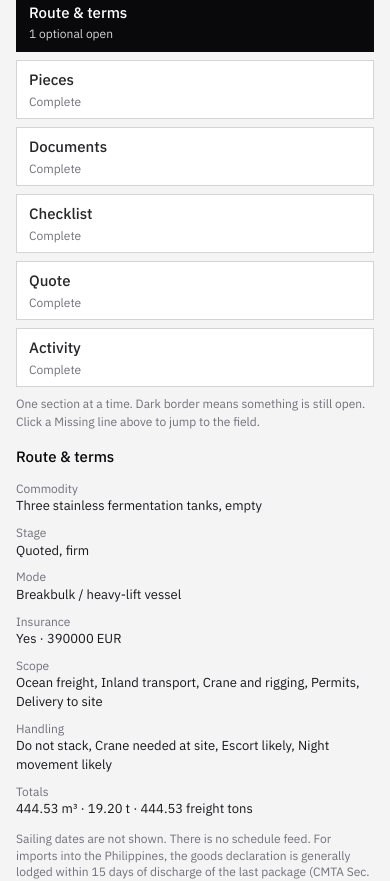
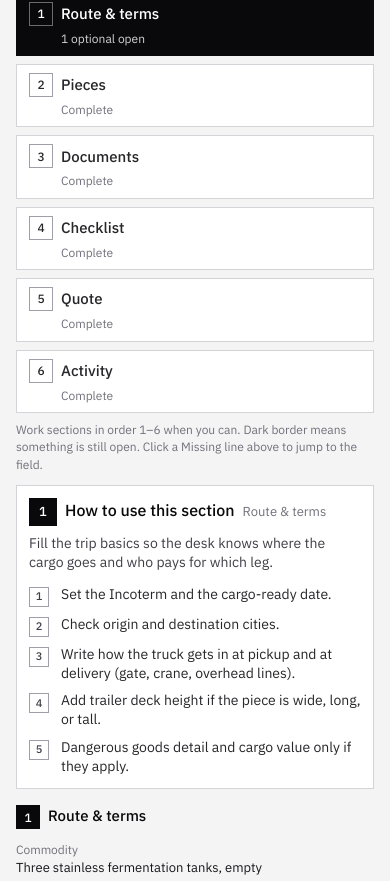
Before and after one commit to CasinWorks/CargoInquiries, a Next.js app: page /inquiries/inq-1784 in a window 390 px wide. Shown: the part 904-1785 px from the top of the page. Built offline with nearby package versions, Linux system fonts and the light colour scheme.

Commit message:
Add numbered how-to tutorials for each inquiry section.
Each section tile and heading shows 1–6, with short steps so the desk knows what to do in that part of the job.

Co-authored-by: Cursor <cursoragent@cursor.com>

```diff
--- a/components/handbook.tsx
+++ b/components/handbook.tsx
@@ -124,7 +124,7 @@ const SLIDES: { title: string; body: () => ReactNode }[] = [
             </tbody>
           </table>
         </div>
-        <p className="mt-4">Under the progress bar, “What is missing / Next step” lists every gap in plain words, and the one thing to do next. The inquiry is split into sections — route, pieces, documents, checklist, quote, activity. Sections with open items are marked. Click a missing line to open that section and highlight the field. Download quote PDF saves only the quotation as a PDF file.</p>
+        <p className="mt-4">Under the progress bar, “What is missing / Next step” lists every gap in plain words, and the one thing to do next. The inquiry is split into numbered sections 1–6 — route, pieces, documents, checklist, quote, activity. Each section has a short how-to with numbered steps. Sections with open items are marked. Click a missing line to open that section and highlight the field. Download quote PDF saves only the quotation as a PDF file.</p>
         <p className="mt-4">The permit list is a reminder. This demo does not file a permit.</p>
       </>
     ),
--- a/components/inquiry-detail.tsx
+++ b/components/inquiry-detail.tsx
@@ -16,6 +16,7 @@ import { QuoteBuilder } from "@/components/quote-builder";
 import { Tip } from "@/components/shell";
 import { FollowUpWho, LogUpdate, MoveStageDialog, SourceBadge, TimelineMark } from "@/components/order-updates";
 import { NextStepPanel } from "@/components/next-step";
+import { SectionTutorial } from "@/components/section-tutorial";
 import { StageProgress } from "@/components/stage-progress";
 import type { LogKind } from "@/lib/order";
 import { checkPiece } from "@/lib/calc";
@@ -202,8 +203,19 @@ export function InquiryDetail({ id }: { id: string }) {
                       : "min-h-14 border border-zinc-300 bg-white px-3 py-2 text-left text-zinc-800"
                 }
               >
-                <span className="block text-[15px] font-medium">{item.label}</span>
-                <span className={`mt-0.5 block text-[12px] ${active ? "text-zinc-300" : "text-zinc-500"}`}>
+                <span className="flex items-center gap-2">
+                  <span
+                    className={
+                      active
+                        ? "inline-flex size-6 items-center justify-center border border-white/40 text-[12px] font-medium"
+                        : "inline-flex size-6 items-center justify-center border border-zinc-400 text-[12px] font-medium"
+                    }
+                  >
+                    {item.number}
+                  </span>
+                  <span className="text-[15px] font-medium">{item.label}</span>
+                </span>
+                <span className={`mt-1 block pl-8 text-[12px] ${active ? "text-zinc-300" : "text-zinc-500"}`}>
                   {counts.needed > 0
                     ? `${counts.needed} required missing`
                     : counts.additional > 0
@@ -215,12 +227,18 @@ export function InquiryDetail({ id }: { id: string }) {
           })}
         </nav>
         <p className="no-print mt-2 text-[12px] text-zinc-500">
-          One section at a time. Dark border means something is still open. Click a Missing line above to jump to the field.
+          Work sections in order 1–6 when you can. Dark border means something is still open. Click a Missing line above to jump to the field.
         </p>
+        <div className="mt-3">
+          <SectionTutorial section={section} />
+        </div>
 
         {section === "summary" ? (
         <section className="mt-4 grid gap-3" id="summary">
-          <SectionTitle>Route & terms</SectionTitle>
+          <SectionTitle>
+            <SectionNumber n={1} />
+            Route & terms
+          </SectionTitle>
           <dl className="grid gap-x-6 gap-y-2 sm:grid-cols-2">
             <Fact label="Commodity" value={inquiry.commodity || "—"} />
             <Fact label="Stage" value={statusLabel(inquiry.status)} />
@@ -412,7 +430,10 @@ export function InquiryDetail({ id }: { id: string }) {
 
         {section === "pieces" ? (
         <section className="mt-4 grid gap-3" id="pieces" data-tour="pieces">
-          <SectionTitle>Piece list</SectionTitle>
+          <SectionTitle>
+            <SectionNumber n={2} />
+            Piece list
+          </SectionTitle>
           <p className="text-[12px] text-zinc-500">Packed dimensions as recorded. Weight is per piece. Line freight tons are the greater of that line’s CBM and metric tons.</p>
           <PieceReadout pieces={inquiry.pieces} deckHeightM={inquiry.deckHeightM} />
           <PieceExtrasEditor
@@ -425,7 +446,10 @@ export function InquiryDetail({ id }: { id: string }) {
 
         {section === "documents" ? (
         <section className="mt-4 grid gap-3" id="documents">
-          <SectionTitle>Documents</SectionTitle>
+          <SectionTitle>
+            <SectionNumber n={3} />
+            Documents
+          </SectionTitle>
           <FileList
             inquiry={inquiry}
             onChange={(files, text) => save({ ...inquiry, files }, text, "file")}
@@ -435,7 +459,10 @@ export function InquiryDetail({ id }: { id: string }) {
 
         {section === "checklist" ? (
         <section className="mt-4 grid gap-3" id="checklist" data-tour="missing">
-          <SectionTitle>Missing information</SectionTitle>
+          <SectionTitle>
+            <SectionNumber n={4} />
+            Missing information
+          </SectionTitle>
           <GapList title="Still needed" empty="Nothing on the needed list." items={needed} onOpen={openGap} />
           <GapList title="Provisional figures" empty="No figure is marked estimated." items={provisional} onOpen={openGap} />
           <GapList title="Additional info (optional)" empty="Nothing else is flagged." items={later} onOpen={openGap} />
@@ -480,7 +507,10 @@ export function InquiryDetail({ id }: { id: string }) {
 
         {section === "quote" ? (
         <section className="mt-4 grid gap-3" id="quote" data-tour="quote">
-          <SectionTitle>Quote</SectionTitle>
+          <SectionTitle>
+            <SectionNumber n={5} />
+            Quote
+          </SectionTitle>
           <QuoteBuilder
             key={inquiry.id}
             inquiry={inquiry}
@@ -491,7 +521,10 @@ export function InquiryDetail({ id }: { id: string }) {
 
         {section === "activity" ? (
         <section className="mt-4 grid gap-3" id="activity" data-tour="activity">
-          <SectionTitle>Activity</SectionTitle>
+          <SectionTitle>
+            <SectionNumber n={6} />
+            Activity
+          </SectionTitle>
           <LogUpdate key={`${focusKind}-${logKey}`} inquiry={inquiry} initialKind={focusKind} />
           <form
             className="grid max-w-xl gap-2"
@@ -734,6 +767,14 @@ export function InquiryDetail({ id }: { id: string }) {
         </DialogContent>
       </Dialog>
     </div>
+  );
+}
+
+function SectionNumber({ n }: { n: number }) {
+  return (
+    <span className="mr-2 inline-flex size-6 items-center justify-center border border-zinc-950 bg-zinc-950 align-middle text-[12px] font-medium text-white">
+      {n}
+    </span>
   );
 }
 
--- /dev/null
+++ b/components/section-tutorial.tsx
@@ -0,0 +1,33 @@
+"use client";
+
+import { SECTION_TUTORIALS } from "@/lib/section-tutorials";
+import type { InquirySectionId } from "@/lib/todos";
+
+export function SectionTutorial({ section }: { section: InquirySectionId }) {
+  const guide = SECTION_TUTORIALS[section];
+  return (
+    <aside
+      className="no-print border border-zinc-300 bg-white p-3 sm:p-4"
+      aria-label={`How to use section ${guide.number}: ${guide.title}`}
+    >
+      <div className="flex flex-wrap items-baseline gap-x-2 gap-y-1">
+        <span className="inline-flex size-7 items-center justify-center border border-zinc-950 bg-zinc-950 text-[13px] font-medium text-white">
+          {guide.number}
+        </span>
+        <h2 className="text-[16px] font-medium text-zinc-950">How to use this section</h2>
+        <span className="text-[13px] text-zinc-500">{guide.title}</span>
+      </div>
+      <p className="mt-2 text-[14px] leading-snug text-zinc-700">{guide.why}</p>
+      <ol className="mt-3 grid gap-2">
+        {guide.steps.map((step, index) => (
+          <li key={step} className="flex gap-3 text-[14px] leading-snug text-zinc-800">
+            <span className="mt-0.5 inline-flex size-5 shrink-0 items-center justify-center border border-zinc-400 text-[11px] font-medium text-zinc-700">
+              {index + 1}
+            </span>
+            <span>{step}</span>
+          </li>
+        ))}
+      </ol>
+    </aside>
+  );
+}
--- /dev/null
+++ b/lib/section-tutorials.ts
@@ -0,0 +1,87 @@
+import type { InquirySectionId } from "./todos";
+
+export type SectionTutorial = {
+  id: InquirySectionId;
+  number: number;
+  title: string;
+  why: string;
+  steps: string[];
+};
+
+export const SECTION_TUTORIALS: Record<InquirySectionId, SectionTutorial> = {
+  summary: {
+    id: "summary",
+    number: 1,
+    title: "Route & terms",
+    why: "Fill the trip basics so the desk knows where the cargo goes and who pays for which leg.",
+    steps: [
+      "Set the Incoterm and the cargo-ready date.",
+      "Check origin and destination cities.",
+      "Write how the truck gets in at pickup and at delivery (gate, crane, overhead lines).",
+      "Add trailer deck height if the piece is wide, long, or tall.",
+      "Dangerous goods detail and cargo value only if they apply.",
+    ],
+  },
+  pieces: {
+    id: "pieces",
+    number: 2,
+    title: "Pieces",
+    why: "Confirm packing and where the figures came from. Optional extras help later for lifting.",
+    steps: [
+      "Read the piece list sizes and weights.",
+      "Set packing for each piece (bare, crate, skid, and so on).",
+      "Mark the data source: measured, manufacturer, or estimated.",
+      "Centre of gravity and lifting points are optional — fill them when the customer has them.",
+      "Amber marks are example size flags only. They are not an approval.",
+    ],
+  },
+  documents: {
+    id: "documents",
+    number: 3,
+    title: "Documents",
+    why: "Log drawings and photos you received by email. Files stay in this browser only.",
+    steps: [
+      "Add a dimensioned drawing or lift plan if you have one (optional).",
+      "Add photos of the cargo if useful (optional).",
+      "Nothing is uploaded to a server in this demo.",
+    ],
+  },
+  checklist: {
+    id: "checklist",
+    number: 4,
+    title: "Checklist",
+    why: "See what is still open. Required items block a clean pass; optional items do not.",
+    steps: [
+      "Read Still needed first — those are required.",
+      "Click a line to open that section and highlight the field.",
+      "Additional info (CoG, lifting, drawing) can wait.",
+      "Tick permit reminders by hand if the route needs them.",
+      "Draft a clarification if you need to ask the customer — it is copy only, not email.",
+    ],
+  },
+  quote: {
+    id: "quote",
+    number: 5,
+    title: "Quote",
+    why: "Type cost lines by hand, get sign-off, then download a PDF of this quote only.",
+    steps: [
+      "Add or edit cost lines under each layer (truck, port, ocean, and so on).",
+      "Check inclusions, exclusions, and the subject-to text.",
+      "Record manager sign-off when the offer is ready.",
+      "Mark sent after it goes out (this desk does not email it).",
+      "Use Download quote PDF for a clean quotation file — not the whole page.",
+    ],
+  },
+  activity: {
+    id: "activity",
+    number: 6,
+    title: "Activity",
+    why: "Keep a short record of calls, emails, and notes on this job.",
+    steps: [
+      "Log a call or email after you speak with the customer.",
+      "Tick which missing items they say they sent.",
+      "Add an internal note if the desk needs a reminder.",
+      "Use the timeline to see what already happened.",
+    ],
+  },
+};
--- a/lib/todos.ts
+++ b/lib/todos.ts
@@ -21,13 +21,13 @@ export type TodoList = {
 
 export type InquirySectionId = "summary" | "pieces" | "documents" | "checklist" | "quote" | "activity";
 
-export const INQUIRY_SECTIONS: { id: InquirySectionId; label: string }[] = [
-  { id: "summary", label: "Route & terms" },
-  { id: "pieces", label: "Pieces" },
-  { id: "documents", label: "Documents" },
-  { id: "checklist", label: "Checklist" },
-  { id: "quote", label: "Quote" },
-  { id: "activity", label: "Activity" },
+export const INQUIRY_SECTIONS: { id: InquirySectionId; number: number; label: string }[] = [
+  { id: "summary", number: 1, label: "Route & terms" },
+  { id: "pieces", number: 2, label: "Pieces" },
+  { id: "documents", number: 3, label: "Documents" },
+  { id: "checklist", number: 4, label: "Checklist" },
+  { id: "quote", number: 5, label: "Quote" },
+  { id: "activity", number: 6, label: "Activity" },
 ];
 
 export function fieldSelector(gapId: string): string {
```
